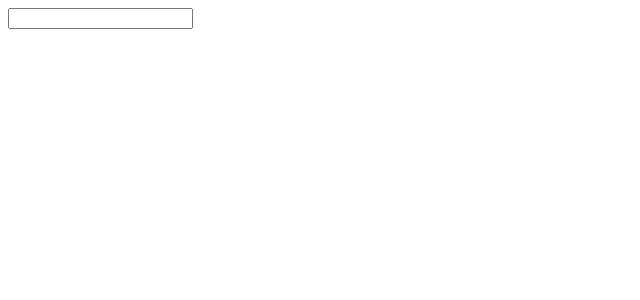
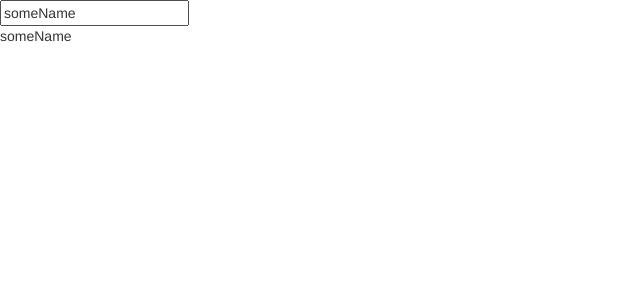
Before and after one commit to jtefert/angular2Course, an Angular app: page / in a window 1280 px wide. Shown: the top 300 px of the page, without its empty margins (0-640 px from the left). Built offline with nearby package versions, Linux system fonts and the light colour scheme.

Commit message:
Testing git-plugin in atom.

```diff
--- a/angular-cli.json
+++ b/angular-cli.json
@@ -18,11 +18,12 @@
       "tsconfig": "tsconfig.json",
       "prefix": "app",
       "styles": [
+        "../node_modules/bootstrap/dist/css/bootstrap.min.css",
         "styles.css"
       ],
       "scripts": [],
+      "environmentSource": "environments/environment.ts",
       "environments": {
-        "source": "environments/environment.ts",
         "dev": "environments/environment.ts",
         "prod": "environments/environment.prod.ts"
       }
--- a/src/app/app.component.ts
+++ b/src/app/app.component.ts
@@ -6,5 +6,5 @@ import { Component } from '@angular/core';
   styleUrls: ['./app.component.css']
 })
 export class AppComponent {
-  name = '';
+  name = 'someName';
 }
```
Also changed, not shown: package.json (+4 -3 lines), .imdone/config.json (added).
